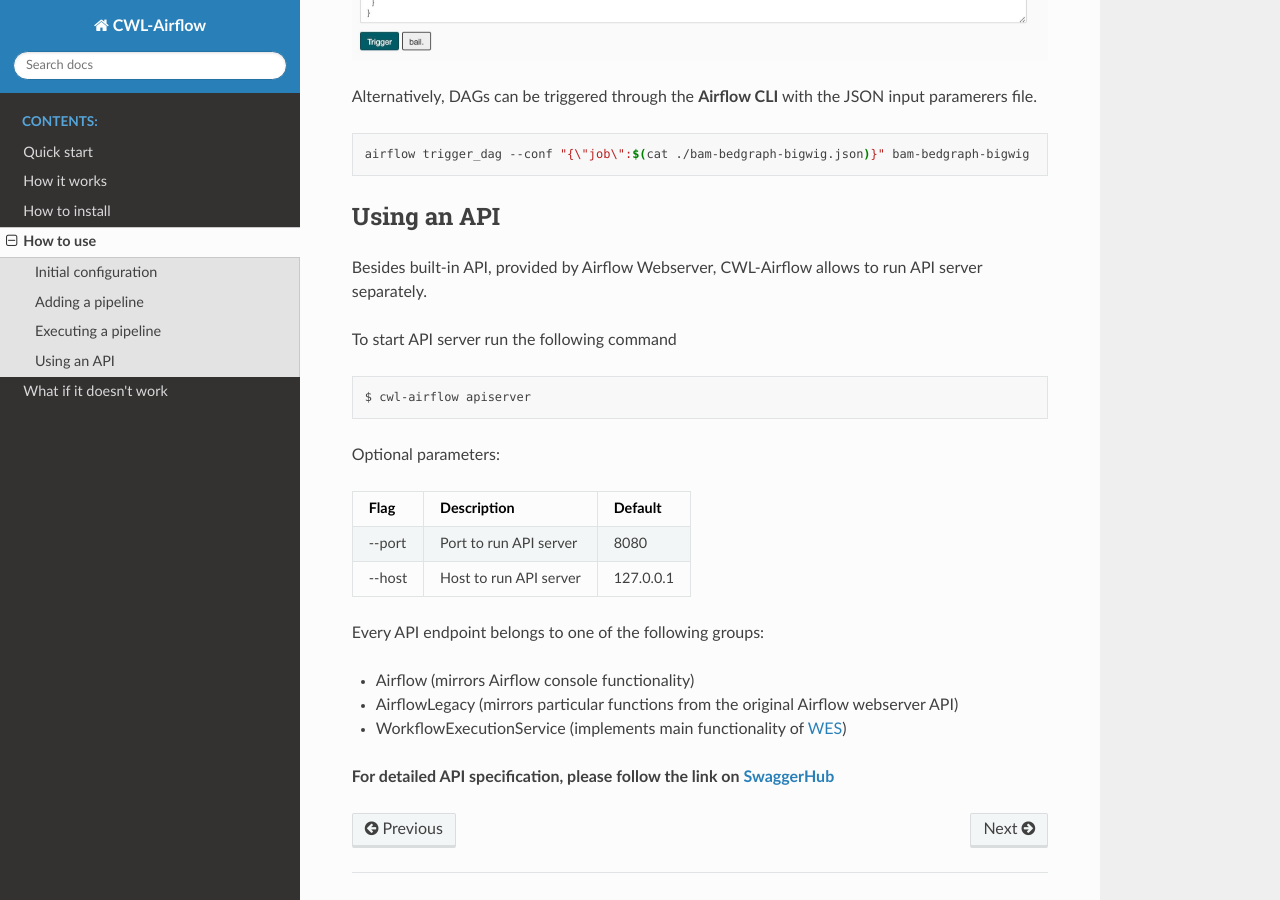
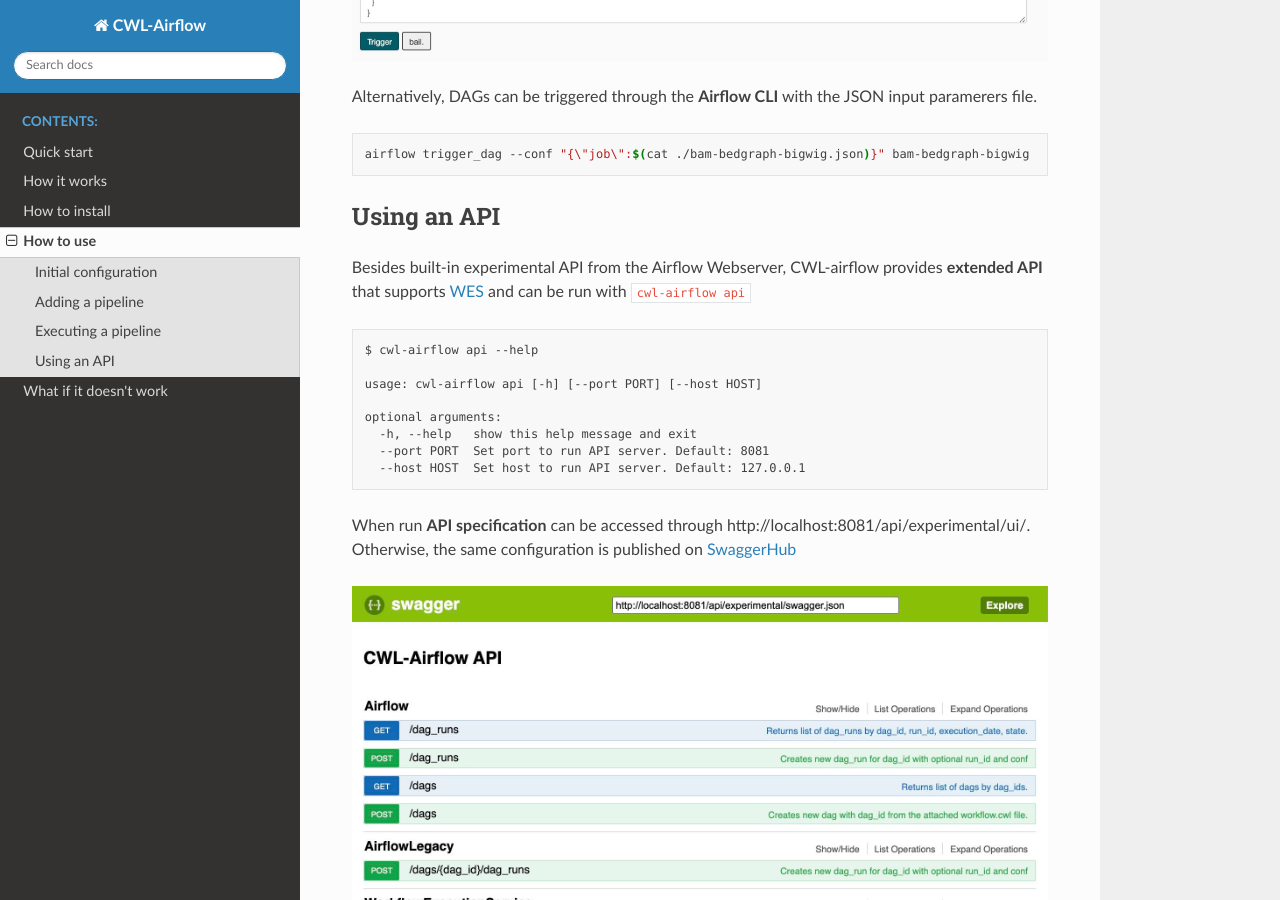
Before and after one commit to Barski-lab/cwl-airflow, a Sphinx documentation site: the page built from docs/readme/how_to_use.md, in a window 1280 px wide and 900 px high, scrolled down 2203 px. Built offline with Sphinx 7.4.7 and the Read the Docs theme 2.0.0, drawn with Linux system fonts in a browser that asks for light colours.

Commit message:
Update API section in How it works manual part

````diff
--- a/docs/readme/how_to_use.md
+++ b/docs/readme/how_to_use.md
@@ -79,24 +79,19 @@
 
 ## Using an API
 
-Besides built-in API, provided by Airflow Webserver, CWL-Airflow allows to run API server separately.
+Besides built-in experimental API from the Airflow Webserver, CWL-airflow provides **extended API** that supports [WES](https://github.com/ga4gh/workflow-execution-service-schemas) and can be run with `cwl-airflow api`
 
-To start API server run the following command
-```sh
-$ cwl-airflow apiserver
+```
+$ cwl-airflow api --help
+
+usage: cwl-airflow api [-h] [--port PORT] [--host HOST]
+
+optional arguments:
+  -h, --help   show this help message and exit
+  --port PORT  Set port to run API server. Default: 8081
+  --host HOST  Set host to run API server. Default: 127.0.0.1
 ```
 
-Optional parameters:
+When run **API specification** can be accessed through http://localhost:8081/api/experimental/ui/. Otherwise, the same configuration is published on [SwaggerHub](https://app.swaggerhub.com/apis/michael-kotliar/cwl_airflow_workflow_execution_service/1.0.0)
 
-| Flag   | Description            | Default   |
-| ------ | ---------------------- | --------- |
-| --port | Port to run API server | 8080      |
-| --host | Host to run API server | 127.0.0.1 |
-
-Every API endpoint belongs to one of the following groups:
-
-- Airflow (mirrors Airflow console functionality)
-- AirflowLegacy (mirrors particular functions from the original Airflow webserver API)
-- WorkflowExecutionService (implements main functionality of [WES](https://github.com/ga4gh/workflow-execution-service-schemas))
-
-**For detailed API specification, please follow the link on [SwaggerHub](https://app.swaggerhub.com/apis/michael-kotliar/cwl_airflow_workflow_execution_service/1.0.0)**
+![](../images/api.jpg)
````
Also changed, not shown: docs/images/api.jpg (added).
